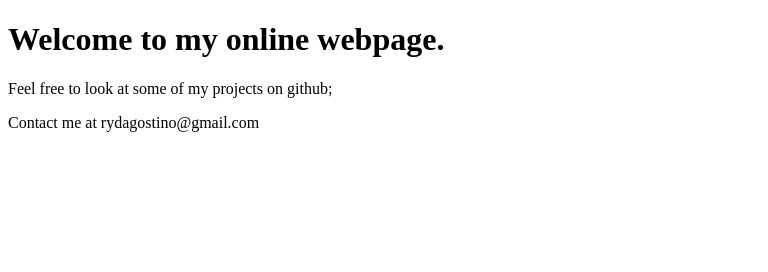
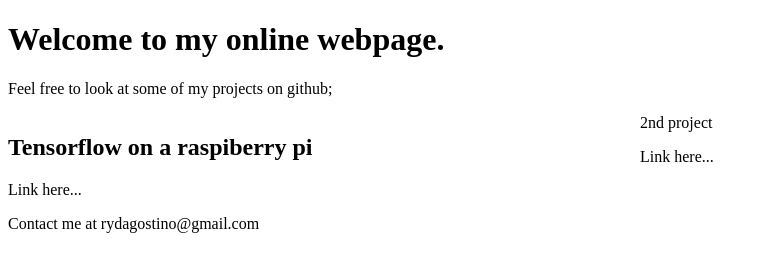
Before and after one commit to rd16395p/rd16395p.github.io, a plain HTML site: page index.html in a window 1280 px wide. Shown: the whole page, without its empty margins (0-768 px from the left). Drawn offline with Linux system fonts and the light colour scheme.

Commit message:
update
added split

```diff
--- a/index.html
+++ b/index.html
@@ -18,8 +18,10 @@
 <p>Feel free to look at some of my projects on github;</p>
 </body>
    <div class="row">
-  <div class="column"></div>
-  <div class="column"></div>
+      <div class="column"><h2> Tensorflow on a raspiberry pi </h2>
+         <p> Link here... </p></div>
+  <div class="column">2nd project </h2>
+         <p> Link here... </p></div>
 </div>
   <footer>
  Contact me at rydagostino@gmail.com
```
